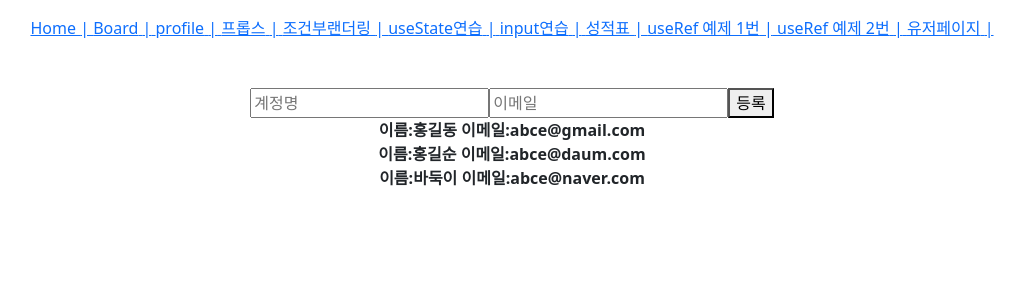
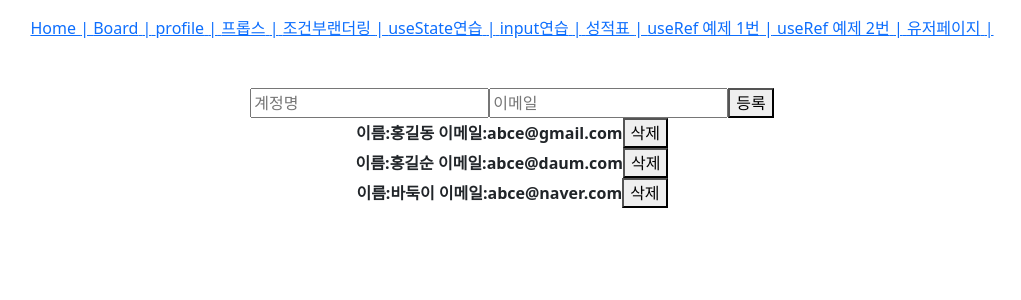
Before and after one commit to n3316202/react-vite-hjs-example2, a React (Vite) app: page /userpage in a window 1280 px wide. Shown: the top 300 px of the page, without its empty margins (128-1149 px from the left). Built offline with nearby package versions, Linux system fonts and the light colour scheme.

Commit message:
삭제 완성

```diff
--- a/src/components/UserList.jsx
+++ b/src/components/UserList.jsx
@@ -1,21 +1,22 @@
 import React from 'react';
 
-const User = ({ user }) => {
+const User = ({ user, onRemove }) => {
   return (
     <div>
       <b>
         {' '}
         이름:{user.username} 이메일:{user.email}
+        <button onClick={() => onRemove(user.id)}>삭제</button>
       </b>
     </div>
   );
 };
 
-const UserList = ({ users }) => {
+const UserList = ({ users, onRemove }) => {
   return (
     <div>
       {users.map((user) => {
-        return <User user={user} key={user.id} />;
+        return <User onRemove={onRemove} user={user} key={user.id} />;
       })}
     </div>
   );
--- a/src/pages/UserCrudPage.jsx
+++ b/src/pages/UserCrudPage.jsx
@@ -58,6 +58,12 @@
     nextId.current += 1;
   };
 
+  const onRemove = (id) => {
+    // user.id 가 파라미터로 일치하지 않는 원소만 추출해서 새로운 배열을 만듬
+    // = user.id 가 id 인 것을 제거함
+    setUsers(users.filter((user) => user.id !== id));
+  };
+
   //prettier-ignore
   return (
   <div className="text-center mt-5">
@@ -67,7 +73,7 @@
         onChange={onChange}
         onCreate={onCreate}
       />
-      <UserList users={users}></UserList>
+      <UserList users={users} onRemove={onRemove}></UserList>
   </div>);
 };
 
```
